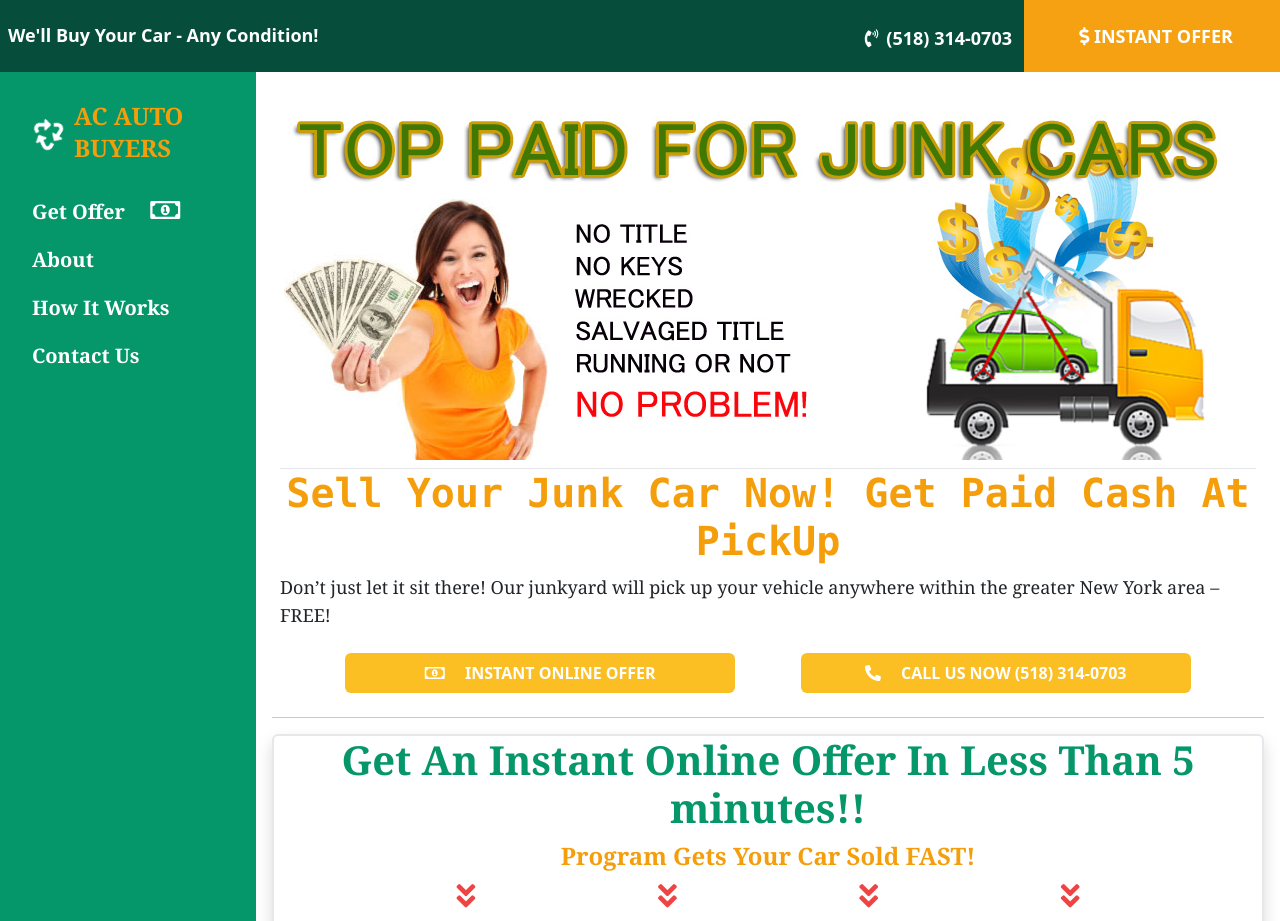
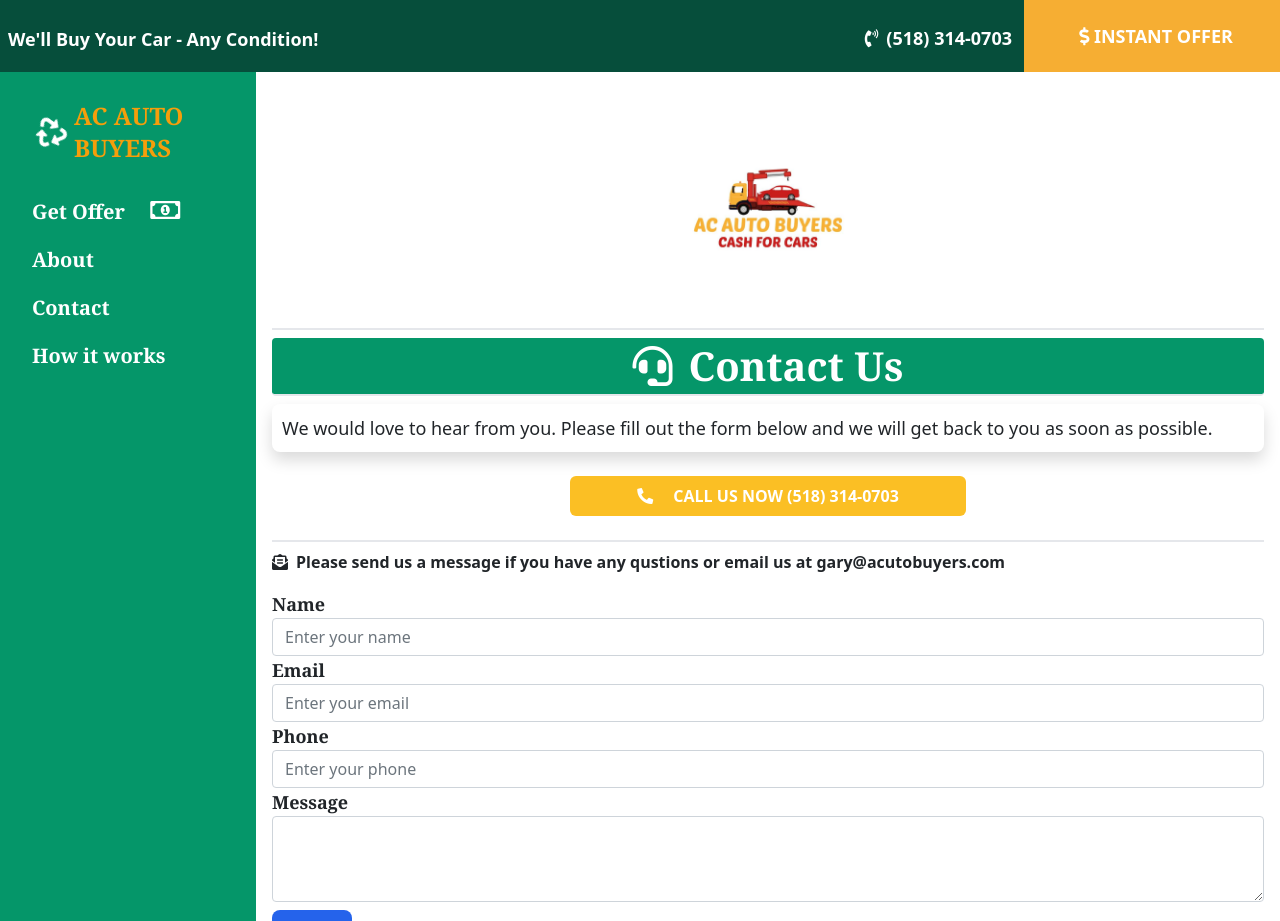
Before and after one commit to javantie/ac-auto-group, a React (Create React App) app: page /contact in a window 1280 px wide. Shown: the top 921 px of the page. Built offline with nearby package versions, Linux system fonts and the light colour scheme.

Commit message:
updated the routes

```diff
--- a/src/App.js
+++ b/src/App.js
@@ -1,5 +1,6 @@
 import "./App.css";
 import React from "react";
+import { BrowserRouter as Router, Route, Routes, Link } from "react-router-dom";
 import Banner from "./components/Banner";
 // import Main from "./components/Main";
 import Footer from "./components/Footer";
@@ -18,7 +19,9 @@
     const sidebar = document.querySelector(".sidebar");
     sidebar.classList.toggle("-translate-x-full");
   };
+
   return (
+    <Router>
       <div id="container" className="">
         <>
           <Banner />
@@ -59,20 +62,39 @@
 
               {/* <!-- nav --> */}
               <nav className="font-bold font-serif text-xl">
-              <a
-                href="#"
+                <Link
+                  to="/"
                   className="no-underline block text-white py-2.5 px-4 rounded transition duration-200 hover:bg-blue-400 hover:text-white"
                 >
                   Get Offer{" "}
                   <i className="far fa-money-bill-alt pl-5 text-2xl"></i>
-              </a>
-              <a
+                </Link>
+                <Link
+                  to="/about-us"
+                  className="no-underline block text-white py-2.5 px-4 rounded transition duration-200 hover:bg-blue-400 hover:text-white"
+                >
+                  About
+                </Link>
+
+                <Link
+                  to="/contact"
+                  className="no-underline block text-white py-2.5 px-4 rounded transition duration-200 hover:bg-blue-400 hover:text-white"
+                >
+                  Contact
+                </Link>
+                <Link
+                  to="/how-it-works"
+                  className="no-underline block text-white py-2.5 px-4 rounded transition duration-200 hover:bg-blue-400 hover:text-white"
+                >
+                  How it works
+                </Link>
+                {/* <a
                   href=""
                   className="no-underline block py-2.5 px-4 text-white rounded transition duration-200 hover:bg-blue-400 hover:text-white"
                 >
                   About
-              </a>
-              <a
+                </a> */}
+                {/* <a
                   href=""
                   className="no-underline block py-2.5 px-4 text-white rounded transition duration-200 hover:bg-blue-400 hover:text-white"
                 >
@@ -83,7 +105,7 @@
                   className="no-underline block py-2.5 px-4 text-white rounded transition duration-200 hover:bg-blue-400 hover:text-white"
                 >
                   Contact Us
-              </a>
+                </a> */}
               </nav>
             </aside>
 
@@ -96,13 +118,19 @@
             <Testimonials />
             <ContactForm /> */}
               {/* <ContactPage /> */}
-            <Home />
-
+              <Routes>
+                <Route path="/" element={<Home />} />
+                <Route path="/about-us" element={<About />} />
+                <Route path="/how-it-works" element={<How />} />
+                <Route path="/contact" element={<ContactPage />} />
+              </Routes>
             </div>
           </div>
+
           <Footer />
         </>
       </div>
+    </Router>
   );
 }
 
--- a/src/pages/Home.js
+++ b/src/pages/Home.js
@@ -18,11 +18,11 @@
           {" "}
           Program Gets Your Car Sold FAST!
         </p>
-        <div className=" flex justify-evenly animate-bounce text-red-500 text-3xl">
-          <i class="fas fa-angle-double-down"></i>
-          <i class="fas fa-angle-double-down"></i>
-          <i class="fas fa-angle-double-down"></i>
-          <i class="fas fa-angle-double-down"></i>
+        <div className=" flex justify-evenly animate-bounce text-green-500 text-3xl">
+          <i className="fas fa-angle-double-down"></i>
+          <i className="fas fa-angle-double-down"></i>
+          <i className="fas fa-angle-double-down"></i>
+          <i className="fas fa-angle-double-down"></i>
         </div>
         <div className="flex justify-center pb-2">
           <OfferButton />
```
Lines whose indentation alone changed are shown as unchanged.
